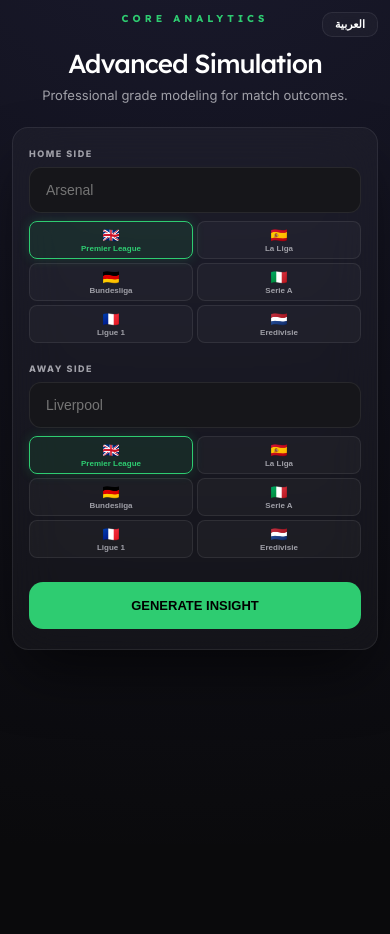
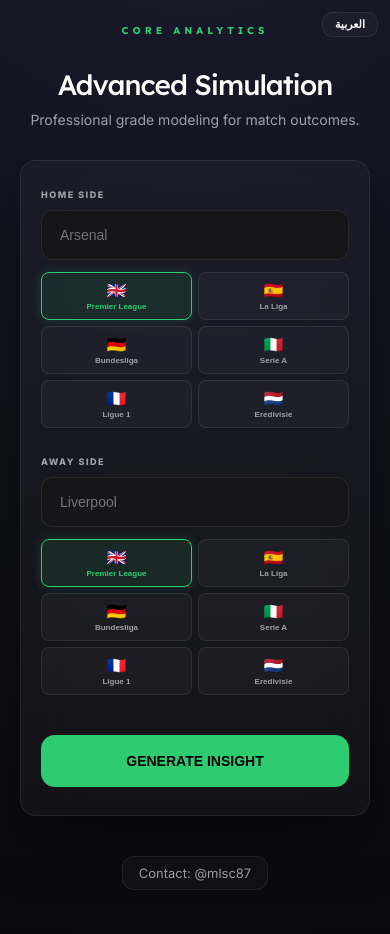
Before and after one commit to nilville/Stratos, a Flask app: page / in a window 390 px wide. Before the commit the page ends 650 px from the top, so only its background shows below. Run offline with Flask 3, Linux system fonts and the light colour scheme; data that the repository does not hold is empty.

Commit message:
feat: implement initial web interface for match analysis with responsive design and language support

```diff
--- a/static/css/style.css
+++ b/static/css/style.css
@@ -99,8 +99,6 @@
 }
 
 @media (max-width: 480px) {
-    body { padding: 0 !important; }
-
     .lang-toggle {
         top: 12px;
         right: 12px;
@@ -118,3 +116,28 @@
         grid-template-columns: repeat(2, 1fr) !important;
     }
 }
+
+.footer {
+    text-align: center;
+    margin-top: 40px;
+    padding-bottom: 20px;
+}
+
+.footer a {
+    color: var(--text-dim);
+    text-decoration: none;
+    font-size: 13px;
+    font-weight: 500;
+    transition: all 0.3s ease;
+    display: inline-block;
+    padding: 8px 16px;
+    border-radius: 12px;
+    background: var(--glass);
+    border: 1px solid var(--glass-border);
+}
+
+.footer a:hover {
+    color: var(--accent);
+    border-color: var(--accent);
+    background: rgba(46, 204, 113, 0.05);
+}
--- a/static/translations.json
+++ b/static/translations.json
@@ -25,6 +25,7 @@
     "win_label": "Win",
     "no_data": "No match data available.",
     "error_not_found": "Team '{team}' not found.",
+    "contact": "Contact",
     "leagues": {
       "PL": "Premier League",
       "PD": "La Liga",
@@ -60,6 +61,7 @@
     "win_label": "فوز",
     "no_data": "لا توجد بيانات متاحة للمباريات.",
     "error_not_found": "لم يتم العثور على الفريق '{team}'.",
+    "contact": "اتصل بنا",
     "leagues": {
       "PL": "الدوري الإنجليزي",
       "PD": "الدوري الإسباني",
--- a/templates/index.html
+++ b/templates/index.html
@@ -138,21 +138,21 @@
         #loader.visible { display: flex; }
 
         @media (max-width: 480px) {
-            .main-wrapper { padding: 12px; }
-            .logo { margin-bottom: 24px; font-size: 10px; letter-spacing: 4px; }
-            .hero-text { margin-bottom: 24px; }
-            .hero-text h1 { font-size: 26px; letter-spacing: -1px; }
-            .hero-text p { font-size: 13px; margin-top: 8px; }
-            .search-container { padding: 20px 16px; }
-            .input-pair { gap: 20px; margin-bottom: 24px; }
-            .field-label { font-size: 9px; letter-spacing: 1.5px; margin-bottom: 8px; }
-            input { padding: 14px 16px; font-size: 14px; border-radius: 12px; }
-            .league-grid { gap: 4px; margin-top: 8px; }
-            .league-btn { padding: 5px 2px; font-size: 8px; border-radius: 8px; gap: 1px; }
-            .league-btn .icon { font-size: 14px; }
-            .btn-analyze { padding: 16px; font-size: 13px; border-radius: 14px; }
-            .error-card { padding: 12px; font-size: 12px; margin-bottom: 16px; border-radius: 12px; }
-            #loader { margin-top: 16px; font-size: 10px; }
+            .main-wrapper { padding: 24px 20px; }
+            .logo { margin-bottom: 32px; font-size: 10px; letter-spacing: 4px; }
+            .hero-text { margin-bottom: 32px; }
+            .hero-text h1 { font-size: 28px; letter-spacing: -1px; }
+            .hero-text p { font-size: 14px; margin-top: 10px; }
+            .search-container { padding: 28px 20px; }
+            .input-pair { gap: 28px; margin-bottom: 32px; }
+            .field-label { font-size: 9px; letter-spacing: 1.5px; margin-bottom: 10px; }
+            input { padding: 16px 18px; font-size: 14px; border-radius: 12px; }
+            .league-grid { gap: 6px; margin-top: 12px; }
+            .league-btn { padding: 8px 4px; font-size: 8px; border-radius: 8px; gap: 2px; }
+            .league-btn .icon { font-size: 16px; }
+            .btn-analyze { padding: 18px; font-size: 14px; border-radius: 14px; margin-top: 8px; }
+            .error-card { padding: 14px; font-size: 12px; margin-bottom: 20px; border-radius: 12px; }
+            #loader { margin-top: 20px; font-size: 10px; }
         }
     </style>
 </head>
@@ -256,6 +256,12 @@
                 <span data-i18n="loader" id="txt-loader">Processing match variables...</span>
             </div>
         </div>
+
+        <div class="footer">
+            <a href="https://x.com/mlsc87/" target="_blank" rel="noopener noreferrer">
+                <span data-i18n="contact">Contact</span>: @mlsc87
+            </a>
+        </div>
     </div>
 
     <script>
```
Also changed, not shown: templates/results.html (+23 -17 lines), README.md.
